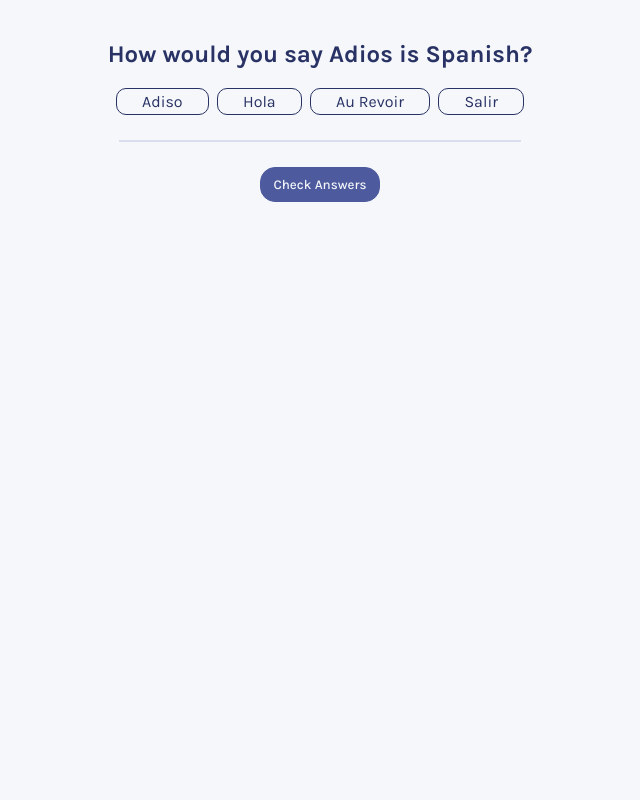
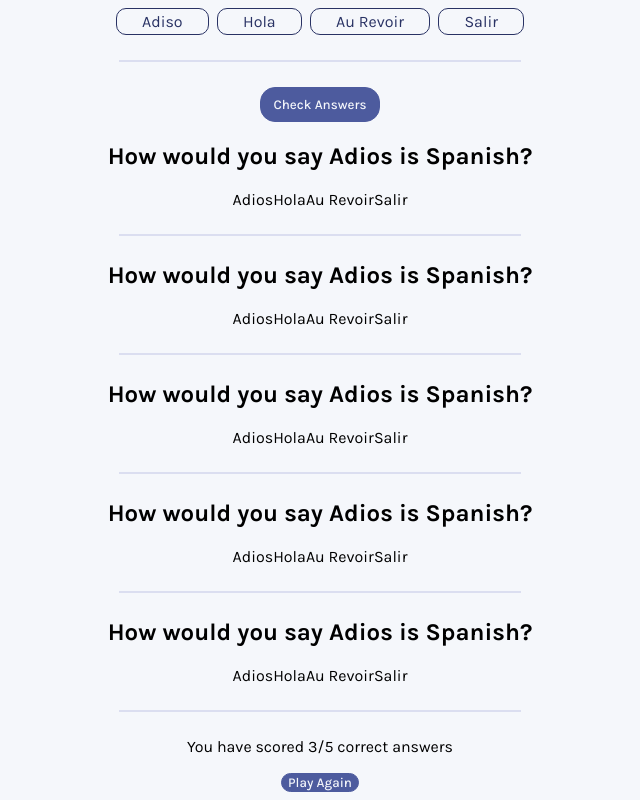
Before and after one commit to crazynets1/quizzical_app, a React (Create React App) app: page / in a window 1280 px wide. Shown: the part 818-1618 px from the top of the page, without its empty margins (320-960 px from the left). Before the commit the page ends 1028 px from the top, so only its background shows below. Built offline with nearby package versions, Linux system fonts and the light colour scheme.

Commit message:
create answer-section
Here, created an answer section which will hold all the answers to the question, if user chose the correct answer will be displayed in green while the wrong answer will be displayed in red

```diff
--- a/src/App.js
+++ b/src/App.js
@@ -8,7 +8,7 @@ function App() {
       </header>
       <p className='game-description'>To start answering the questions click the Start Button below</p>
       <button className='start-btn'>Start Quiz</button>
-      <section className='quiz-section'>
+      <section>
         <div>
           <h2>How would you say Adios is Spanish?</h2>
           <div className='answers-div'>
@@ -81,6 +81,62 @@ function App() {
         <hr/>
         <button className='check-btn'>Check Answers</button>
       </section>
+      <section className='answer-section'>
+        <div>
+          <h2>How would you say Adios is Spanish?</h2>
+          <div>
+            <span>Adios</span>
+            <span>Hola</span>
+            <span>Au Revoir</span>
+            <span>Salir</span>
+          </div>
+        </div>
+        <hr/>
+        <div>
+          <h2>How would you say Adios is Spanish?</h2>
+          <div>
+            <span>Adios</span>
+            <span>Hola</span>
+            <span>Au Revoir</span>
+            <span>Salir</span>
+          </div>
+        </div>
+        <hr/>
+        <div>
+          <h2>How would you say Adios is Spanish?</h2>
+          <div>
+            <span>Adios</span>
+            <span>Hola</span>
+            <span>Au Revoir</span>
+            <span>Salir</span>
+          </div>
+        </div>
+        <hr/>
+        <div>
+          <h2>How would you say Adios is Spanish?</h2>
+          <div>
+            <span>Adios</span>
+            <span>Hola</span>
+            <span>Au Revoir</span>
+            <span>Salir</span>
+          </div>
+        </div>
+        <hr/>
+        <div>
+          <h2>How would you say Adios is Spanish?</h2>
+          <div>
+            <span>Adios</span>
+            <span>Hola</span>
+            <span>Au Revoir</span>
+            <span>Salir</span>
+          </div>
+        </div>
+        <hr/>
+        <div className='bottom'>
+          <p>You have scored 3/5 correct answers</p>
+          <button>Play Again</button>
+        </div>
+      </section>
     </main>
   );
 }
```
